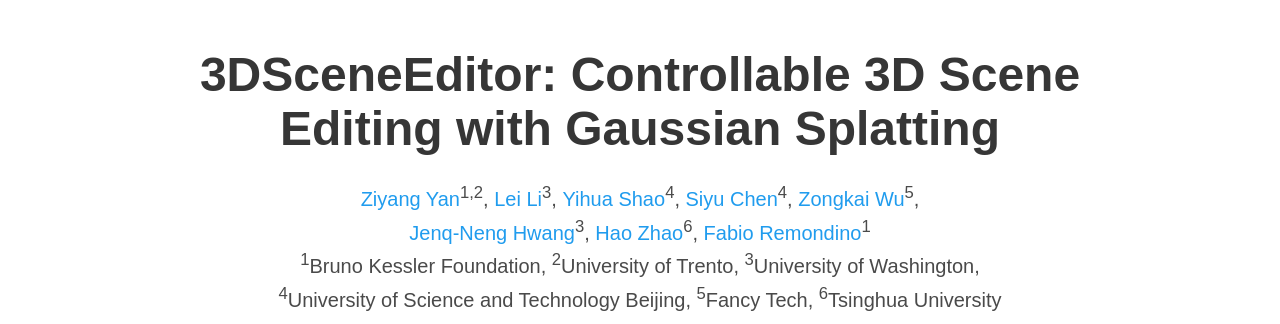
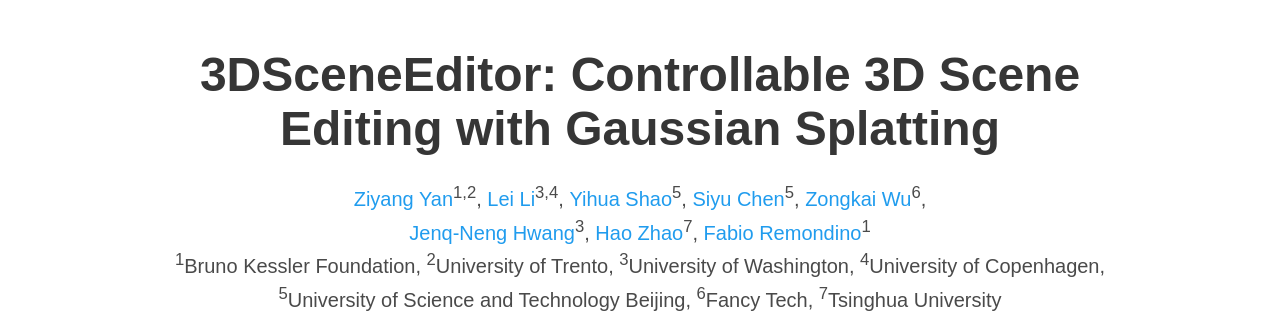
Before and after one commit to ZiyangYan/3DSceneEditor, a plain HTML site: page index.html in a window 1280 px wide. Shown: the top 324 px of the page. Drawn offline with nearby package versions, Linux system fonts and the light colour scheme; some icons are missing; a web font is replaced by a local one.

Commit message:
update index

```diff
--- a/index.html
+++ b/index.html
@@ -90,22 +90,22 @@
             <span class="author-block">
               <a href="https://ziyangyan.github.io/">Ziyang Yan</a><sup>1,2</sup>,</span>
             <span class="author-block">
-              <a href="https://scholar.google.com.hk/citations?hl=en&user=DOyVxx0AAAAJ&view_op=list_works&sortby=pubdate/">Lei Li</a><sup>3</sup>,</span>
+              <a href="https://scholar.google.com.hk/citations?hl=en&user=DOyVxx0AAAAJ&view_op=list_works&sortby=pubdate/">Lei Li</a><sup>3,4</sup>,</span>
             <span class="author-block">
-              <a href="https://www.researchgate.net/scientific-contributions/Yihua-Shao-2292713829/">Yihua Shao</a><sup>4</sup>,
+              <a href="https://www.researchgate.net/scientific-contributions/Yihua-Shao-2292713829/">Yihua Shao</a><sup>5</sup>,
             </span>
             <span class="author-block">
-              <a href="https://scholar.google.com/citations?user=0Z63-MAAAAAJ&hl=en/">Siyu Chen</a><sup>4</sup>,
+              <a href="https://scholar.google.com/citations?user=0Z63-MAAAAAJ&hl=en/">Siyu Chen</a><sup>5</sup>,
             </span>
             <span class="author-block">
-              <a href="https://scholar.google.com/citations?user=xevH6nEAAAAJ&hl=en/">Zongkai Wu</a><sup>5</sup>,
+              <a href="https://scholar.google.com/citations?user=xevH6nEAAAAJ&hl=en/">Zongkai Wu</a><sup>6</sup>,
             </span>
             <br>
             <span class="author-block">
               <a href="https://people.ece.uw.edu/hwang/">Jenq-Neng Hwang</a><sup>3</sup>,
             </span>
             <span class="author-block">
-              <a href="https://sites.google.com/view/fromandto">Hao Zhao</a><sup>6</sup>,
+              <a href="https://sites.google.com/view/fromandto">Hao Zhao</a><sup>7</sup>,
             </span>
             <span class="author-block">
               <a href="https://3dom.fbk.eu/people/profile/remondino">Fabio Remondino</a><sup>1</sup>
@@ -116,16 +116,17 @@
             <span class="author-block"><sup>1</sup>Bruno Kessler Foundation, </span>
             <span class="author-block"><sup>2</sup>University of Trento, </span>
             <span class="author-block"><sup>3</sup>University of Washington, </span>
-            <span class="author-block"><sup>4</sup>University of Science and Technology Beijing, </span>
-            <span class="author-block"><sup>5</sup>Fancy Tech, </span>
-            <span class="author-block"><sup>6</sup>Tsinghua University</span>
+            <span class="author-block"><sup>4</sup>University of Copenhagen, </span>
+            <span class="author-block"><sup>5</sup>University of Science and Technology Beijing, </span>
+            <span class="author-block"><sup>6</sup>Fancy Tech, </span>
+            <span class="author-block"><sup>7</sup>Tsinghua University</span>
           </div>
 
           <div class="column has-text-centered">
             <div class="publication-links">
               <!-- PDF Link. -->
               <span class="link-block">
-                <a href="https://arxiv.org/pdf/2011.12948"
+                <a href="https://arxiv.org/pdf/2412.01583"
                    class="external-link button is-normal is-rounded is-dark">
                   <span class="icon">
                       <i class="fas fa-file-pdf"></i>
@@ -134,7 +135,7 @@
                 </a>
               </span>
               <span class="link-block">
-                <a href="https://arxiv.org/abs/2011.12948"
+                <a href="https://arxiv.org/abs/2412.01583"
                    class="external-link button is-normal is-rounded is-dark">
                   <span class="icon">
                       <i class="ai ai-arxiv"></i>
```
